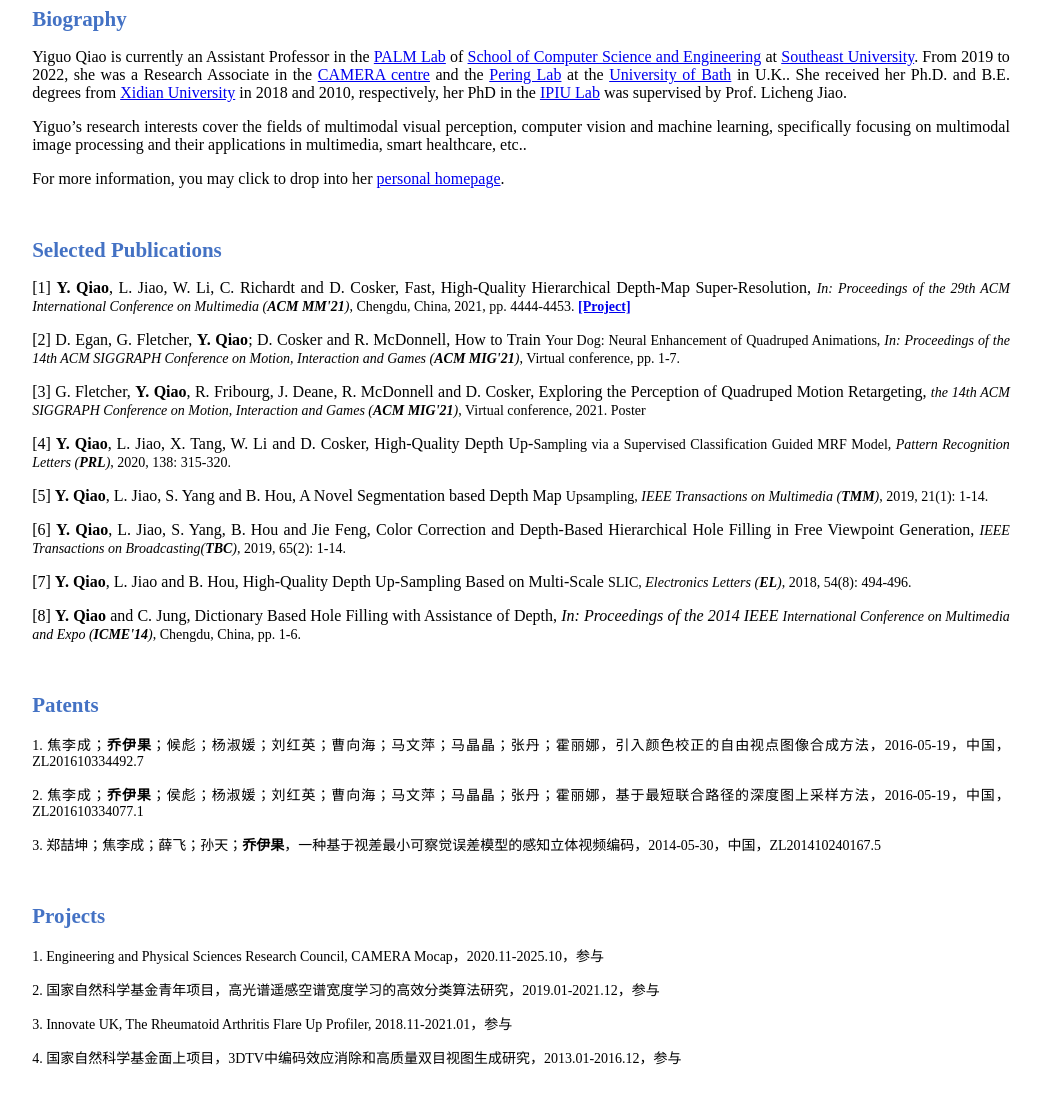
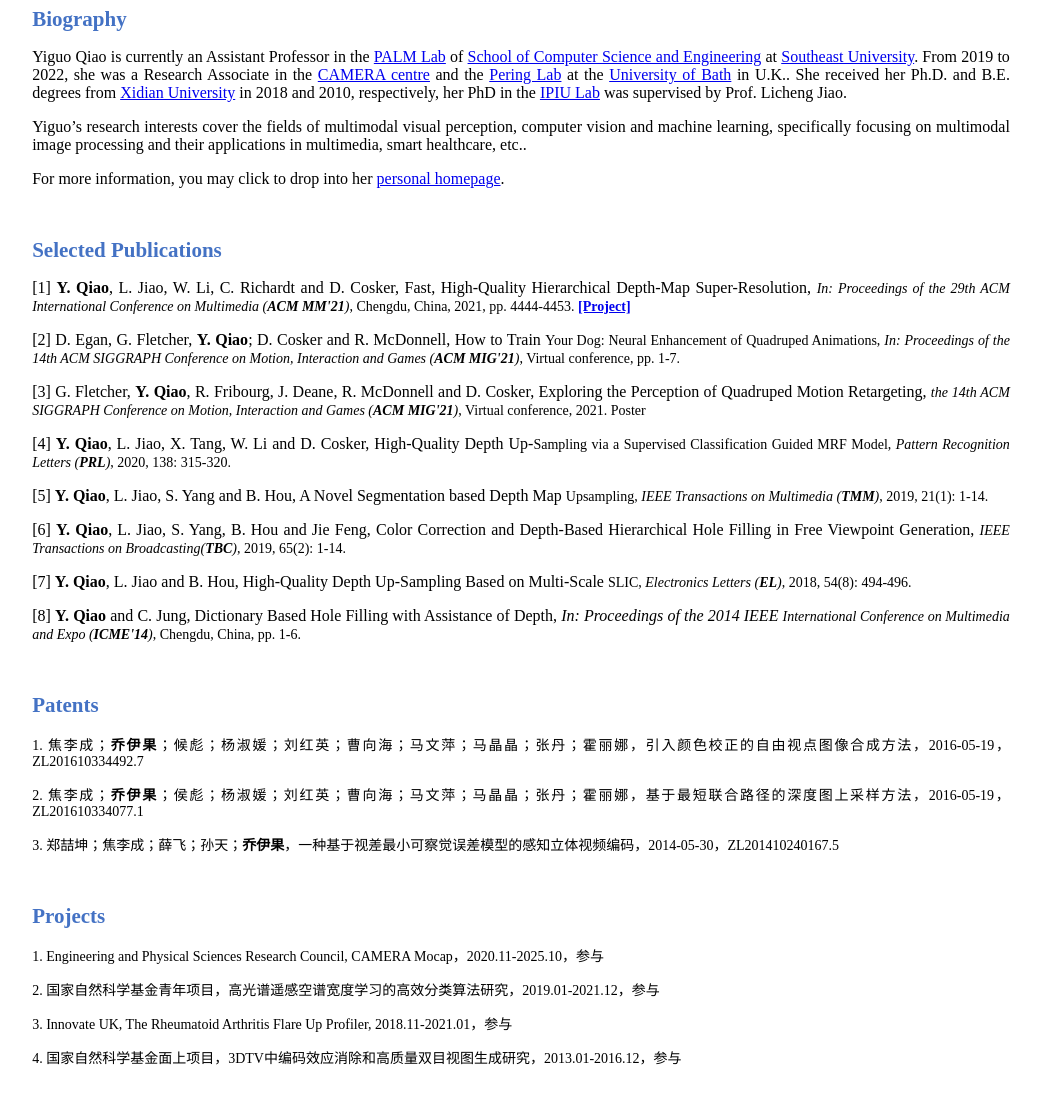
Before and after one commit to Joyce327/Yiguo.Qiao.github.io, a Jekyll site: the page YqiaoPALM.html, which Jekyll copies as it is, in a window 1280 px wide, cut to the strip 381-1628 px from the top of the page. Shown: the top 1104 px of the strip, without its empty margins (119-1161 px from the left). Built offline with Jekyll 4.4.1, drawn with Linux system fonts in a browser that asks for light colours.

Commit message:
Update YqiaoPALM.html

```diff
--- a/YqiaoPALM.html
+++ b/YqiaoPALM.html
@@ -93,13 +93,13 @@
         <span style="font-size:14px"><strong style="font-family:microsoft yahei ui;font-size:21px"><span style="font-family:微软雅黑, microsoft yahei;font-size:21px;color:#4472C4">Patents</span></strong></span>
     </p>
     <p style="font-size:14px;text-align:justify">
-        <span style="font-family:微软雅黑, microsoft yahei">1.&nbsp;</span><span style="text-align:justify;font-family:微软雅黑, microsoft yahei">焦李成；<strong>乔伊果</strong><span style="font-family:微软雅黑, microsoft yahei;text-align:justify">；</span>候彪<span style="font-family:微软雅黑, microsoft yahei;text-align:justify">；</span>杨淑媛<span style="font-family:微软雅黑, microsoft yahei;text-align:justify">；</span>刘红英<span style="font-family:微软雅黑, microsoft yahei;text-align:justify">；</span>曹向海<span style="font-family:微软雅黑, microsoft yahei;text-align:justify">；</span>马文萍<span style="font-family:微软雅黑, microsoft yahei;text-align:justify">；</span>马晶晶<span style="font-family:微软雅黑, microsoft yahei;text-align:justify">；</span>张丹<span style="font-family:微软雅黑, microsoft yahei;text-align:justify">；</span>霍丽娜，引入颜色校正的自由视点图像合成方法，2016-05-19，中国，ZL201610334492.7</span>
+        <span style="font-family:微软雅黑, microsoft yahei">1.&nbsp;</span><span style="text-align:justify;font-family:微软雅黑, microsoft yahei">焦李成；<strong>乔伊果</strong><span style="font-family:微软雅黑, microsoft yahei;text-align:justify">；</span>候彪<span style="font-family:微软雅黑, microsoft yahei;text-align:justify">；</span>杨淑媛<span style="font-family:微软雅黑, microsoft yahei;text-align:justify">；</span>刘红英<span style="font-family:微软雅黑, microsoft yahei;text-align:justify">；</span>曹向海<span style="font-family:微软雅黑, microsoft yahei;text-align:justify">；</span>马文萍<span style="font-family:微软雅黑, microsoft yahei;text-align:justify">；</span>马晶晶<span style="font-family:微软雅黑, microsoft yahei;text-align:justify">；</span>张丹<span style="font-family:微软雅黑, microsoft yahei;text-align:justify">；</span>霍丽娜，引入颜色校正的自由视点图像合成方法，2016-05-19，ZL201610334492.7</span>
     </p>
     <p style="font-size:14px;text-align:justify">
-        <span style="text-align:justify;font-family:微软雅黑, microsoft yahei">2. 焦李成；<strong>乔伊果</strong>；侯彪；杨淑媛；刘红英；曹向海；马文萍；马晶晶；张丹；霍丽娜，基于最短联合路径的深度图上采样方法，2016-05-19，中国，ZL201610334077.1</span>
+        <span style="text-align:justify;font-family:微软雅黑, microsoft yahei">2. 焦李成；<strong>乔伊果</strong>；侯彪；杨淑媛；刘红英；曹向海；马文萍；马晶晶；张丹；霍丽娜，基于最短联合路径的深度图上采样方法，2016-05-19，ZL201610334077.1</span>
     </p>
     <p style="font-size:14px;text-align:justify">
-        <span style="text-align:justify;font-family:微软雅黑, microsoft yahei">3. 郑喆坤；焦李成；薛飞；孙天；<strong>乔伊果</strong>，一种基于视差最小可察觉误差模型的感知立体视频编码，2014-05-30，中国，ZL201410240167.5</span>
+        <span style="text-align:justify;font-family:微软雅黑, microsoft yahei">3. 郑喆坤；焦李成；薛飞；孙天；<strong>乔伊果</strong>，一种基于视差最小可察觉误差模型的感知立体视频编码，2014-05-30，ZL201410240167.5</span>
     </p>
     <p style="text-align:justify">
         <br />
```
